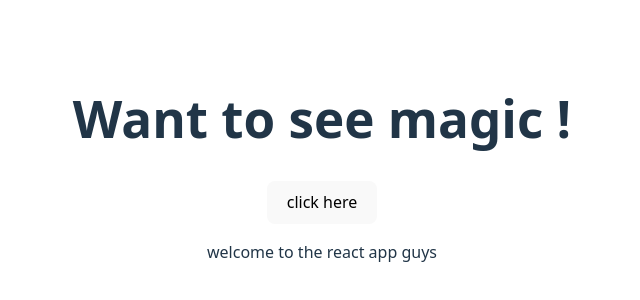
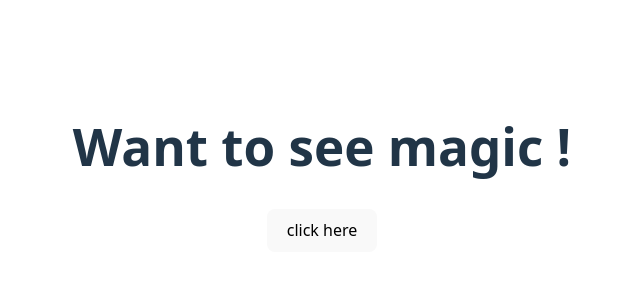
Before and after one commit to AsmitaDahule/React, a React (Vite) app in the folder basic-react-app/: page / in a window 1280 px wide. Shown: the part 232-532 px from the top of the page, without its empty margins (318-958 px from the left). Built offline with nearby package versions, Linux system fonts and the light colour scheme.

Commit message:
delete para

```diff
--- a/basic-react-app/src/App.jsx
+++ b/basic-react-app/src/App.jsx
@@ -5,7 +5,6 @@ function App() {
    <div>
      <h1>Want to see magic !</h1>
      <button>click here</button>
-     <p>welcome to the react app guys</p>
    </div>
   )
 }
```
